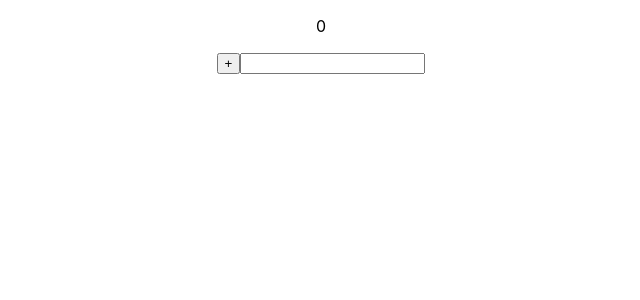
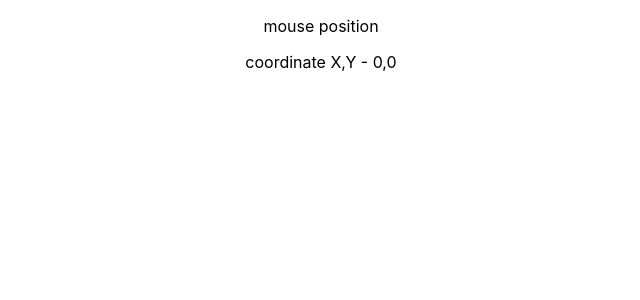
Before and after one commit to ProvaPaul/-ReactJS-Learning, a React (Create React App) app: page / in a window 1280 px wide. Shown: the top 300 px of the page, without its empty margins (319-959 px from the left). Built offline with nearby package versions, Linux system fonts and the light colour scheme.

Commit message:
cleanUpFunction

```diff
--- a/src/App.js
+++ b/src/App.js
@@ -19,6 +19,7 @@
 import HookStateArray from './components/Hooks/HookStateArray';
 import EffectExample from './components/UseEffectPractice/EffectExample';
 import EffectExample2 from './components/UseEffectPractice/EffectExample2';
+import CleanupFunction from './components/UseEffectPractice/CleanupFunction';
 
 function App() {
   return (
@@ -49,7 +50,8 @@
       {/* <Counter3/> */}
       {/* <HookStateArray/> */}
       {/* <EffectExample/> */}
-      <EffectExample2/>
+      {/* <EffectExample2/> */}
+      <CleanupFunction/>
       </div>
   );
 }
--- /dev/null
+++ b/src/components/UseEffectPractice/CleanupFunction.js
@@ -0,0 +1,22 @@
+import React, { useEffect, useState } from 'react'
+
+export default function CleanupFunction() {
+    const [x,setX]=useState(0)
+    const [y,setY]=useState(0)
+
+    const logMousePosition =(e)=>{
+        console.log('this is mouse event')
+        setX(e.clientX)
+        setY(e.clientY)
+    }
+    useEffect(()=>{
+        console.log('useEffect is called')
+        window.addEventListener('mousemove',logMousePosition)
+    },[])
+  return (
+    <div>
+        <p>mouse position</p>
+        coordinate X,Y - {x},{y}
+    </div>
+  )
+}
```
